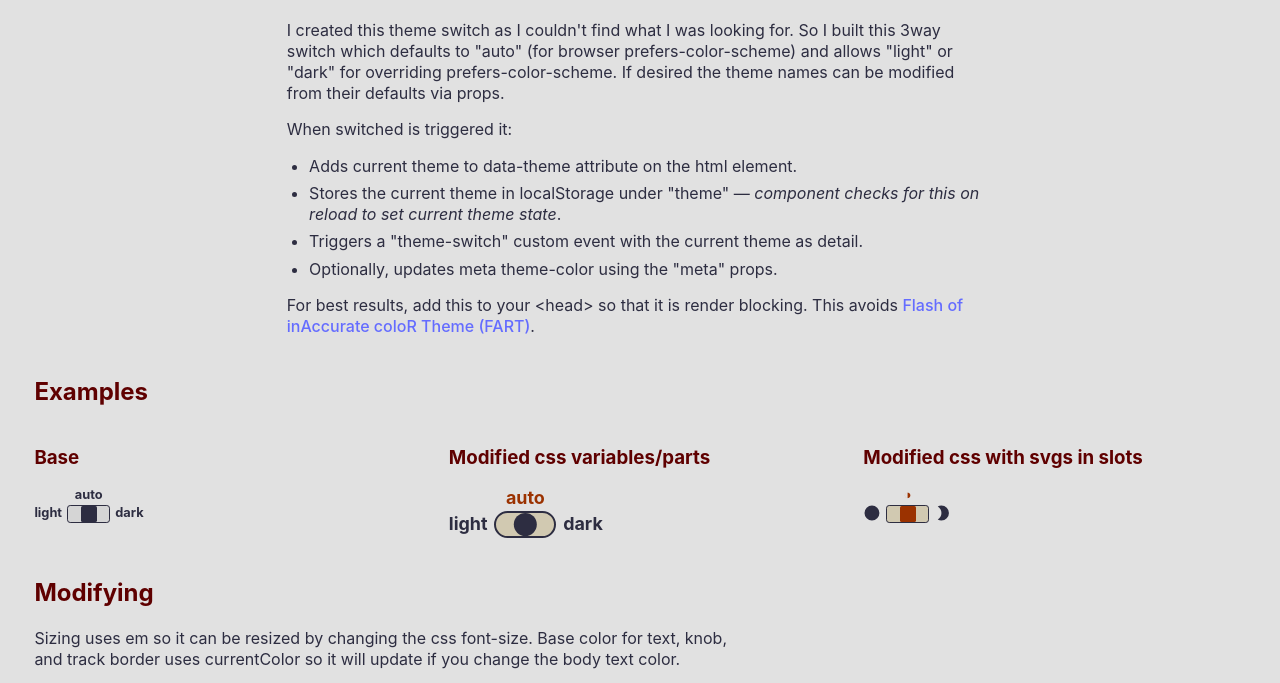
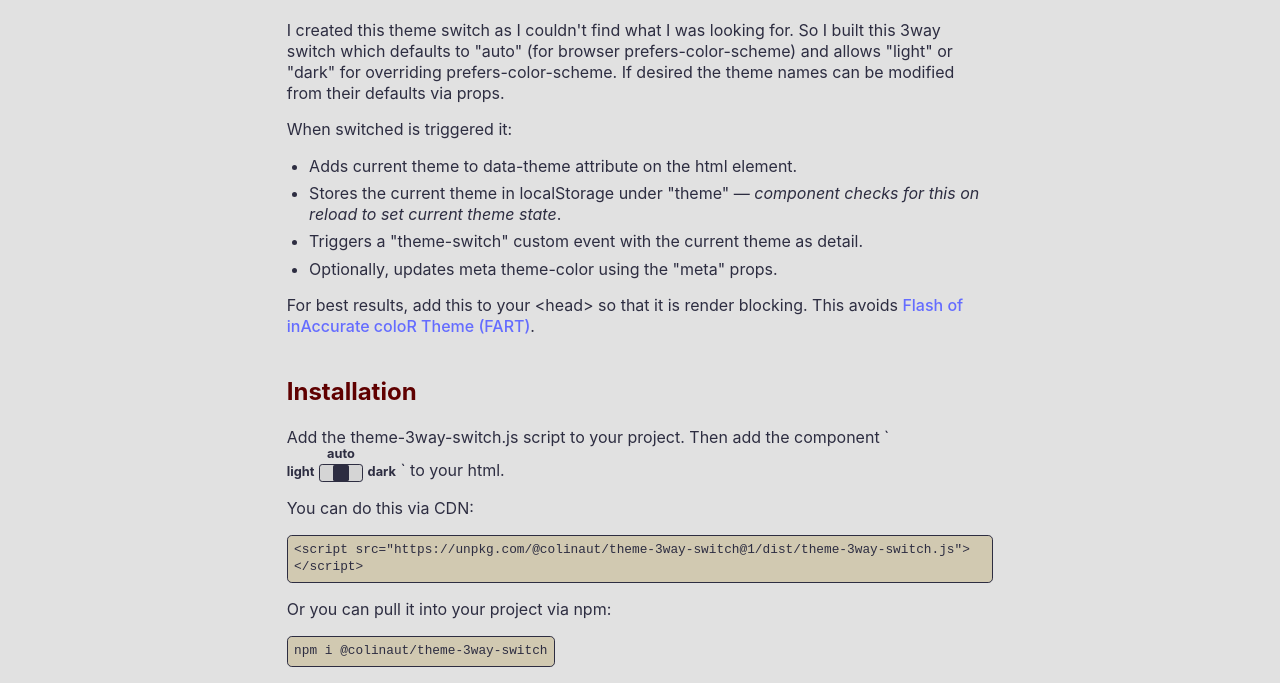
Before and after one commit to colinaut/theme-multi-switch, a website built with Vite: page index.html in a window 1280 px wide. Shown: the part 85-768 px from the top of the page. Built offline with nearby package versions, Linux system fonts and the light colour scheme.

Commit message:
docs: add installation info

```diff
--- a/index.html
+++ b/index.html
@@ -30,6 +30,14 @@
 					For best results, add this to your &lt;head&gt; so that it is render blocking. This avoids
 					<a href="https://css-tricks.com/flash-of-inaccurate-color-theme-fart/">Flash of inAccurate coloR Theme (FART)</a>.
 				</p>
+			</section>
+			<section>
+				<h2>Installation</h2>
+				<p>Add the theme-3way-switch.js script to your project. Then add the component `<theme-switch></theme-switch>` to your html.</p>
+				<p>You can do this via CDN:</p>
+				<code>&lt;script src="https://unpkg.com/@colinaut/theme-3way-switch@1/dist/theme-3way-switch.js">&lt;/script></code>
+				<p>Or you can pull it into your project via npm:</p>
+				<code>npm i @colinaut/theme-3way-switch</code>
 			</section>
 			<section class="content-wide">
 				<h2>Examples</h2>
```
Also changed, not shown: README.md, dist/index.html.
